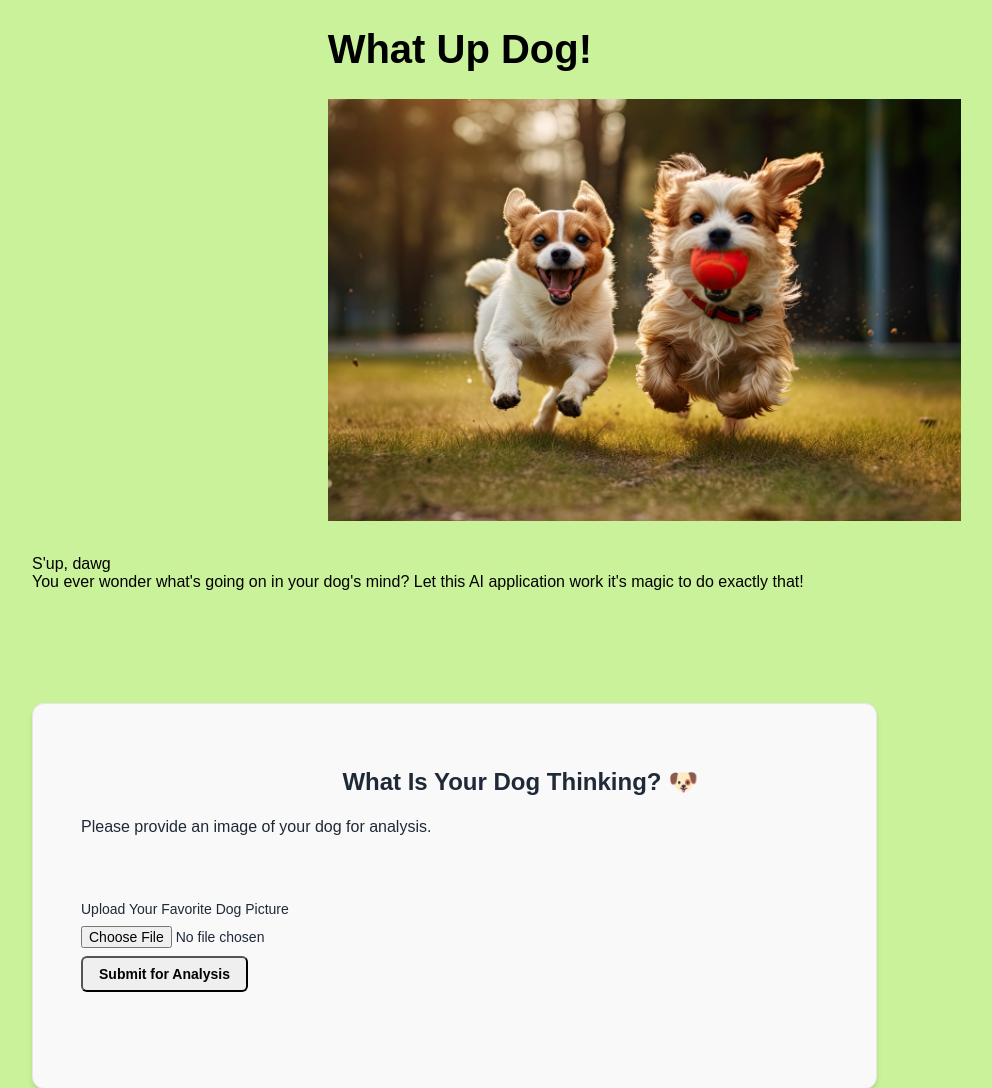
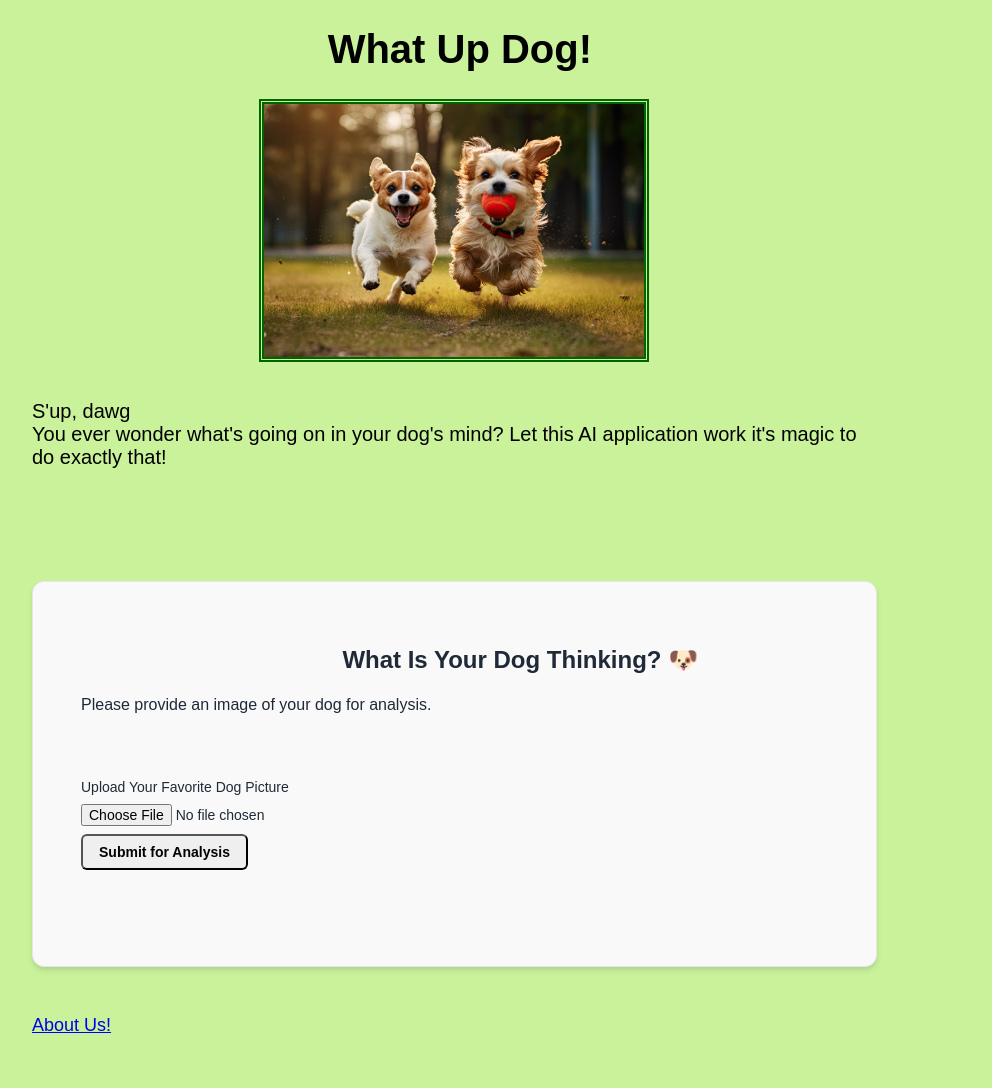
Before and after one commit to theUncluded/final_dog, a Flask app: page / in a window 1280 px wide. Shown: the top 1088 px of the page, without its empty margins (224-1216 px from the left). After the commit the page ends 1033 px from the top, so only its background shows below. Run offline with Flask 3, Linux system fonts and the light colour scheme.

Commit message:
Update index.css
aligned cover image better, added double border

```diff
--- a/static/css/index.css
+++ b/static/css/index.css
@@ -4,8 +4,6 @@ table {
   width: 110%; /* Adjust the width of the table as needed */
   border-collapse: collapse;
   margin: 20px auto;
-
-
 }
 
 th, td {
@@ -15,25 +13,17 @@ th, td {
   line-height: 1.4;
 }
 
-img {
-  max-width: 75%;
+img#cover_dog {
+  max-width: 45%;
   height: auto;
   display: block;
   margin: 0 auto;
-}
-/*img {
-  background-size: 500px 300px;
-  width: 800px;
-  height: 450px;
-  padding-left:600px;
-  background-repeat:no-repeat;
-}*/
-
-img#cover_dog {
-  padding-left: 35%;
+  border-width: thick;
+  border-color: darkgreen;
+  border-style:double;
 }
 
-.question {
+p#question {
   font-size: 20px;
   font-family: fantasy;
 }
```
